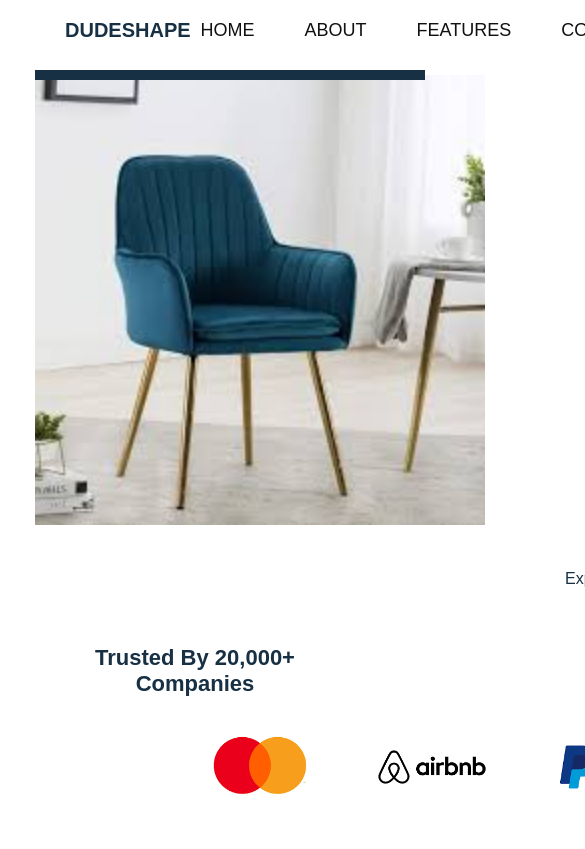
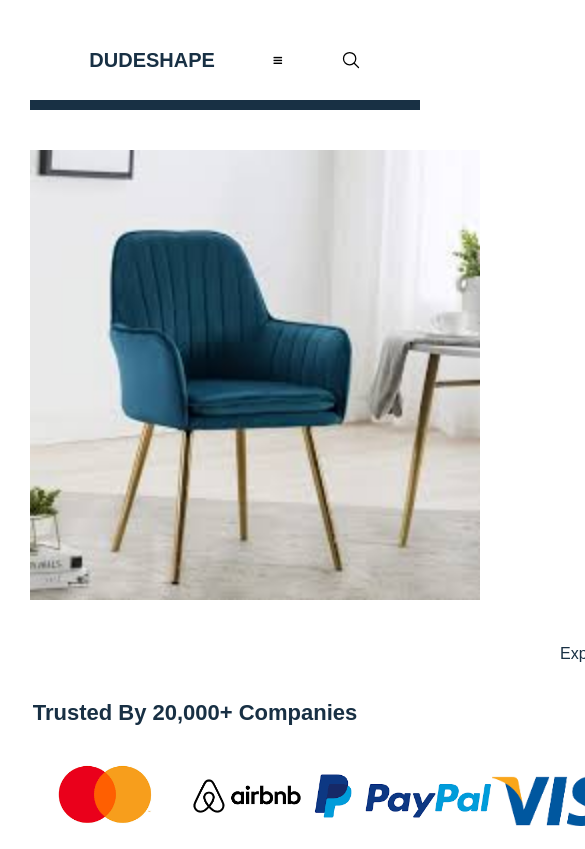
Before and after one commit to vidhi-bansal6/furniture, a plain HTML site: page index.html in a window 390 px wide. Shown: the top 849 px of the page, 585 px wide, since content can reach past the window. Drawn offline with nearby package versions, Linux system fonts and the light colour scheme.

Commit message:
update style

```diff
--- a/style/style.css
+++ b/style/style.css
@@ -7,18 +7,17 @@ html {
   font-size: 62.5%;
 }
 body {
-  padding: 3.5rem;
+  padding: 3rem;
   font-family: sans-serif;
   overflow-x: hidden;
 }
 .navbar {
   background-color: #fff;
-  height: 3rem;
+  height: 2.5rem;
   display: flex;
-  justify-content: space-between;
+  justify-content: space-around;
   align-items: center;
-  position: fixed;
-  top: 0rem;
+
   width: 100vw;
   padding: 3rem;
   padding-bottom: 4rem;
@@ -97,7 +96,7 @@ body {
   text-decoration: underline;
 }
 .brands {
-  margin: 10rem 0;
+  margin: 8rem 0;
 }
 
 .brand-heading {
@@ -113,9 +112,14 @@ body {
 }
 
 .brand-images {
+  width: 100%;
   display: flex;
-  gap: 3rem;
-  margin-left: 15rem;
+  justify-content: space-between;
+
+}
+.visa{
+  height: 5rem;
+  margin-top: 3rem;
 }
 .about {
   margin: 0 auto;
@@ -388,12 +392,14 @@ body {
 }
 .subscibe-input {
   padding: 1rem 5rem;
-  margin-left: 15rem;
+  margin-left: 13rem;
   border: none;
   color: #fff;
   background-color: #183044;
   border-radius: 0.9rem;
   text-transform: capitalize;
+  text-align: center;
+  margin-top: 2rem;
 }
 .subscibe-input:hover {
   background-color: white;
@@ -468,3 +474,38 @@ footer {
 hr {
   margin-top: 5rem;
 }
+
+
+
+
+
+
+@media(max-width:850px){
+  .nav-list{
+    position: absolute;
+    top:80px;
+    left: -100%;
+    display: block;
+    background-color: #183044;
+    height: 100vh;
+    width: 100%;
+    align-items: center;
+    text-align: center;
+  }
+  .nav-link{
+    color: #fff;
+    padding: 2rem;
+    display: block;
+  }
+  .menu-btn i{
+    display: block;
+  }
+  #click:checked ~ .menu-btn i::before{
+    content: "\f00d";
+  }
+  #click:checked ~ .nav-list{
+    left: 0;
+  }
+
+
+}
```
